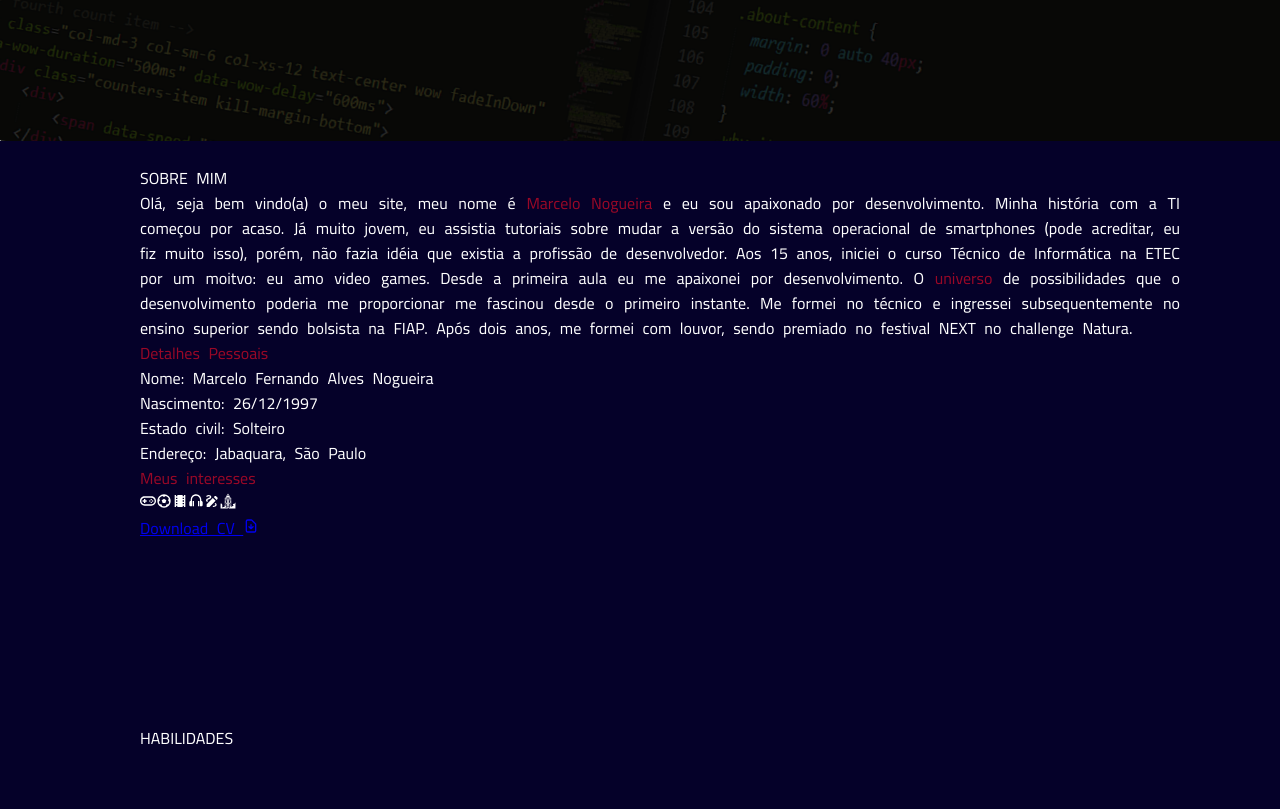
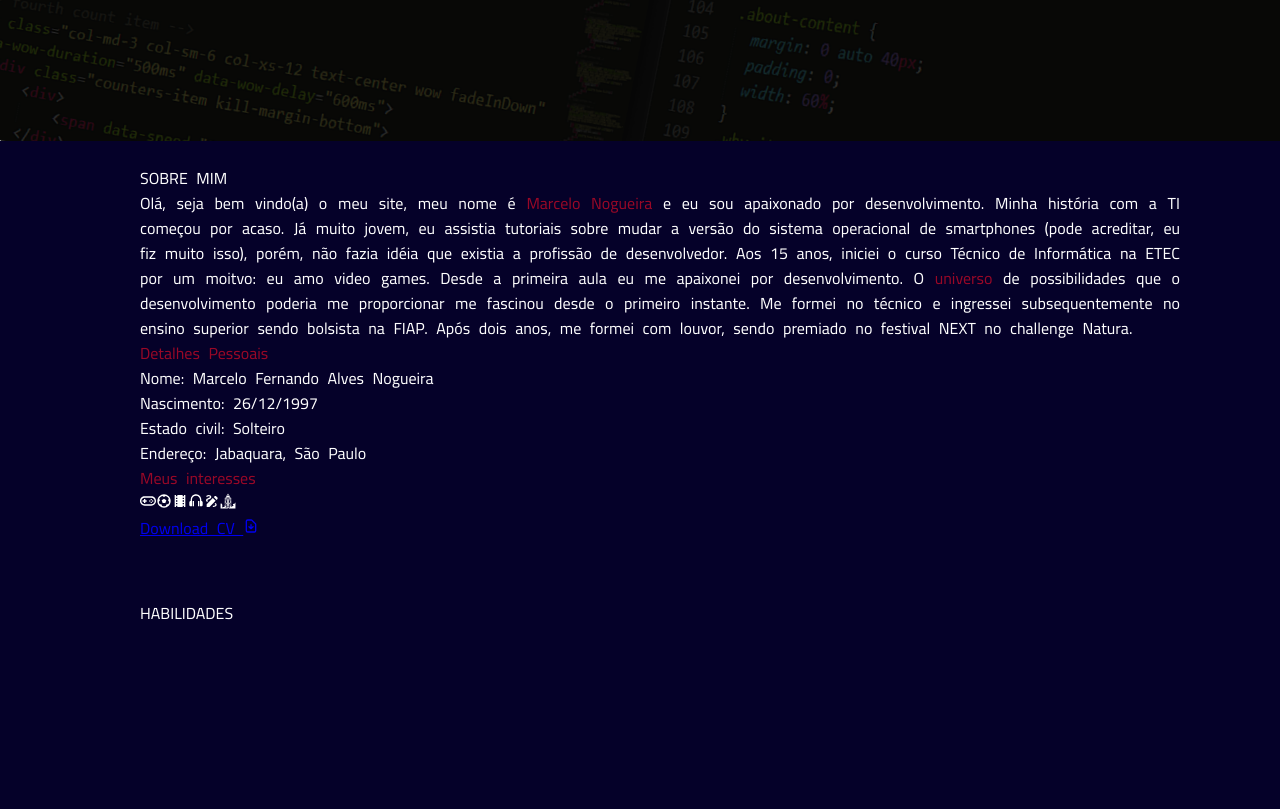
Before and after one commit to Mafealno/curriculum-vitae, a React (Create React App) app: page / in a window 1280 px wide. Shown: the part 511-1320 px from the top of the page. Built offline with nearby package versions, Linux system fonts and the light colour scheme.

Commit message:
fix: ajuste tamanho do container das sessões

```diff
--- a/src/components/ContainerSection/styles.css
+++ b/src/components/ContainerSection/styles.css
@@ -1,5 +1,5 @@
 .container-section {
-    min-height: 500px;
+    min-height: 200px;
     width: 100%;
     padding: 20px;
 }
```
